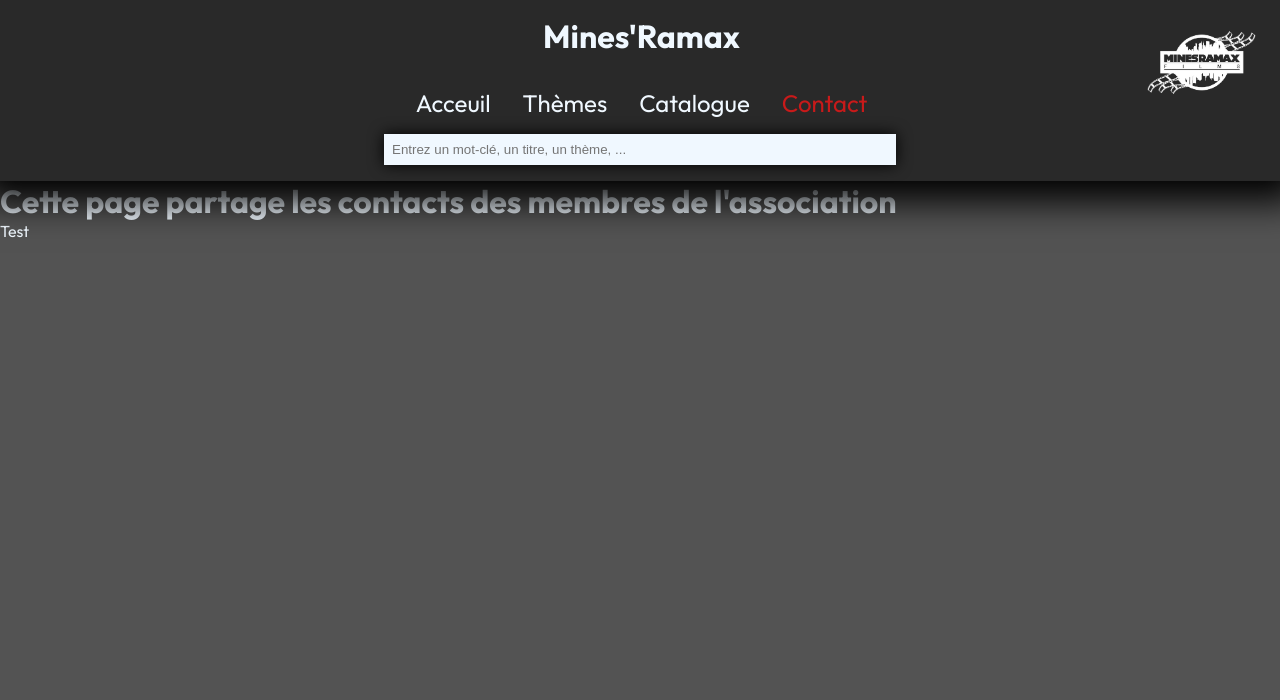
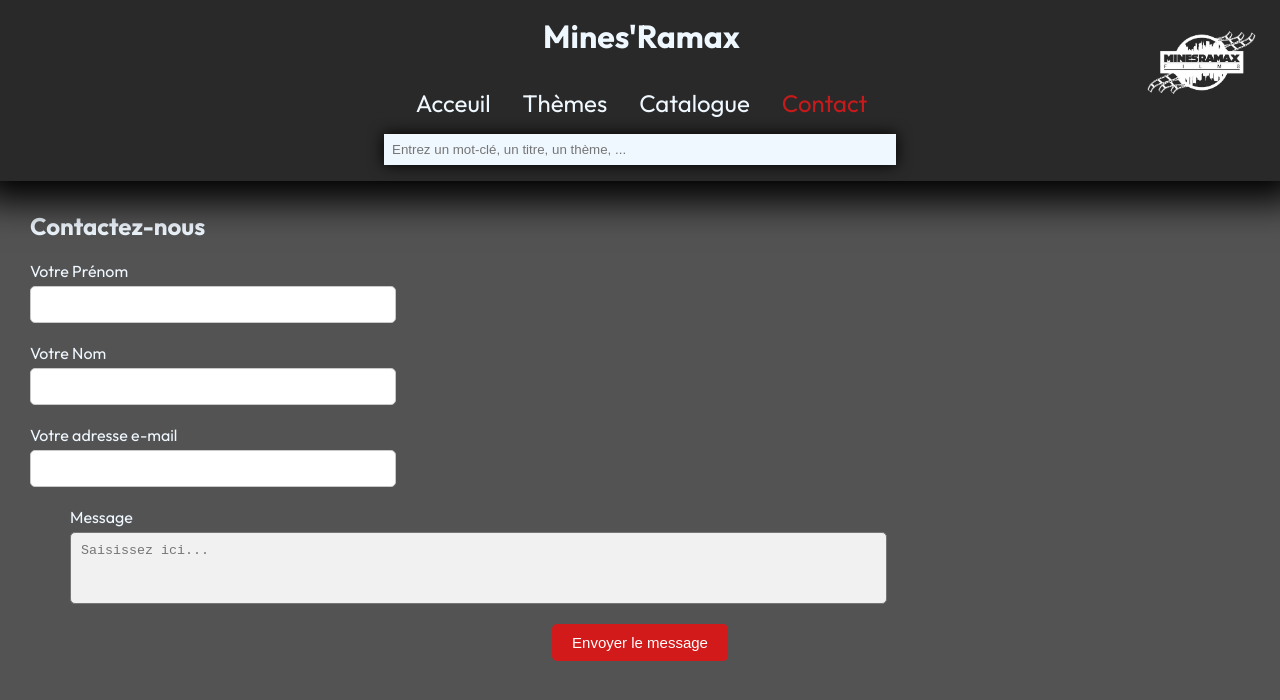
Before and after one commit to allgaetan/price, a Vue app: page /contact in a window 1280 px wide. Shown: the top 700 px of the page. Built offline with nearby package versions, Linux system fonts and the light colour scheme.

Commit message:
Contact form with SubmitForm endpoint

```diff
--- a/src/components/Carousel.vue
+++ b/src/components/Carousel.vue
@@ -6,7 +6,7 @@
         :spaceBetween="0"
         :centeredSlides="true"
         :autoplay="{
-            delay: 3000,
+            delay: 5000,
             disableOnInteraction: false,
         }"
         :navigation="true"
@@ -16,17 +16,17 @@
         class="mySwiper"
     >
 
-        <swiper-slide v-for="movie in movies" @click="goToMovie(movie.movieID)">
+        <swiper-slide v-for="movie in movies">
             <div class="slide-container">
                 <div class="left-side">
-                    <div class="text-container">
+                    <div class="text-container" @click="goToMovie(movie.movieID)">
                         <h2>{{ movie.title }}</h2>
                         <p>{{ movie.director }}</p>
                         <p>{{ movie.date }}</p>
                     </div>
                 </div>
                 <div class="right-side">
-                    <img class="main-image" :src="movie.poster" :alt="movie.title">
+                    <img class="main-image" :src="movie.poster" :alt="movie.title" @click="goToMovie(movie.movieID)">
                 </div>
             </div>
 
@@ -171,7 +171,6 @@ export default {
     display: flex;
     justify-content: center;
     align-items: center;
-    cursor: pointer;
 }
 
 .slide-container {
@@ -203,16 +202,28 @@ export default {
 .main-image {
     width: 308px;
     height: 462px;
+    box-shadow: 0 0px 35px black;
+    transition: all 0.3s ease-in-out;
+}
+.main-image:hover {
+    cursor: pointer;
+    transform: scale(1.05);
 }
 
 .background-image {
     position: absolute;
     width: 100%;
-    filter: blur(20px) brightness(30%);
+    filter: blur(20px) brightness(20%);
 }
 
 .text-container {
+    transition: all 0.3s ease-in-out;
     margin: 10px;
+}
+.text-container:hover {
+    cursor: pointer;
+
+    transform: scale(1.05);
 }
 
 </style>
--- a/src/views/ContactView.vue
+++ b/src/views/ContactView.vue
@@ -4,16 +4,132 @@
 
 
 <template>
-    <div class="contact">
-        <h1>Cette page partage les contacts des membres de l'association</h1>
-        <div>
-            <p>Test</p>
+
+<div class="contact">
+    <form action="https://formsubmit.co/1d29102de6e1fc3e77baf0c6137bc6ec" method="post">
+        <h2>Contactez-nous</h2>
+        <div class="formulaire">
+            <div class="gauche">
+                <div class="groupe">
+                    <label for="prenom">Votre Prénom</label>
+                    <input type="text" id="prenom" name="prenom" autocomplete="off" required />
+                    <i class="fas fa-user"></i>
+                </div>
+                <div class="groupe">
+                    <label for="nom">Votre Nom</label>
+                    <input type="text" id="nom" name="nom" autocomplete="off" required />
+                    <i class="fas fa-user"></i>
+                </div>
+                <div class="groupe">
+                    <label for="email">Votre adresse e-mail</label>
+                    <input type="email" id="email" name="email" autocomplete="off" required />
+                    <i class="fas fa-envelope"></i>
+                </div>
+            </div>
+            <div class="droite">
+                <div class="groupe">
+                    <label for="message">Message</label>
+                    <textarea id="message" name="message" placeholder="Saisissez ici..."></textarea>
+                </div>
+            </div>
         </div>
-    </div>
+
+        <div class="bouton">
+            <button type="submit" value="Submit">Envoyer le message</button>
+        </div>
+
+    </form>
+
+</div>
 
 </template>
 
 
 <style>
 
+form {
+    padding: 30px;
+    border-radius: 10px;
+}
+form h1 {
+    font-size: 20px;
+}
+form .gauche {
+    width: 30%;
+}
+form .droite {
+    width: 67%;
+}
+
+form .separation {
+    width: 100%;
+    height: 1px;
+}
+form .formulaire {
+    display: flex;
+    flex-wrap: wrap;
+    margin-bottom: 30px;
+}
+form .formulaire .groupe {
+    position: relative;
+    margin-top: 20px;
+    display: flex;
+    flex-direction: column;
+}
+form .formulaire .gauche .groupe input {
+    margin-top: 5px;
+    padding: 10px 5px 10px 30px;
+    border: 1px solid #c9c9c9;
+    outline-color: #747cdf;
+    border-radius: 5px;
+}
+form .formulaire .gauche .groupe i {
+    position: absolute;
+    left: 0;
+    top: 25px;
+    padding: 9px 8px;
+    color: #747cdf;
+}
+form .formulaire .droite {
+    margin-left: 40px;
+}
+form .formulaire .droite .groupe {
+    height: 100%;
+}
+form .formulaire .droite .groupe textarea {
+    margin-top: 5px;
+    padding: 10px;
+    background-color: #f1f1f1;
+    outline-color: #747cdf;
+    border-radius: 5px;
+    resize: none;
+    height: 72%;
+}
+
+form .bouton {
+    text-align: center;
+}
+form .bouton button {
+    margin-top: 10px;
+    background-color: #d31a1a;
+    color: white;
+    font-size: 15px;
+    border: none;
+    padding: 10px 20px;
+    border-radius: 5px;
+    outline: none;
+    cursor: pointer;
+    transition: transform 0.5s;
+}
+form .bouton button:hover {
+    transform: scale(1.05);
+}
+
+@media screen and (max-width: 920px) {
+    form .corps-formulaire .droite {
+        margin-left: 0px;
+    }
+}
+
+
 </style>
```
Also changed, not shown: 1 other file (tests, documents, lock files or other folders).
